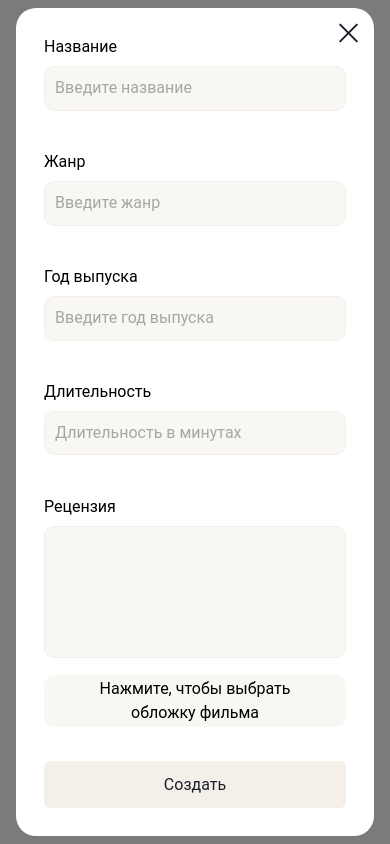
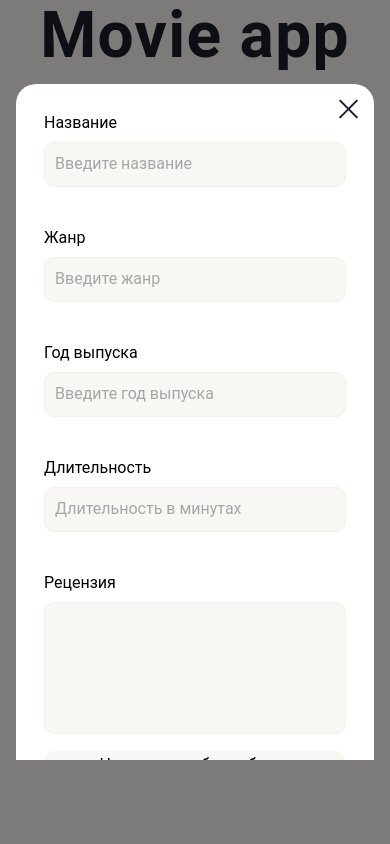
Before and after one commit to Bogdanvosk/movie-app, a React (Vite) app: page / in a window 390 px wide. Both pictures are taken after a click on the button "Добавить фильм". Built offline with nearby package versions, Linux system fonts and the light colour scheme.

Commit message:
Add form: scroll in mobile form

```diff
--- a/src/components/common/Modal/Modal.module.scss
+++ b/src/components/common/Modal/Modal.module.scss
@@ -9,9 +9,14 @@
 }
 
 .modal {
-  position: absolute;
+  position: fixed;
   z-index: 10;
   padding: 0 1rem;
+
+  @media (max-width: $sm-xs) {
+    height: 80vh;
+    overflow-y: scroll;
+  }
 }
 
 .delete {
```
